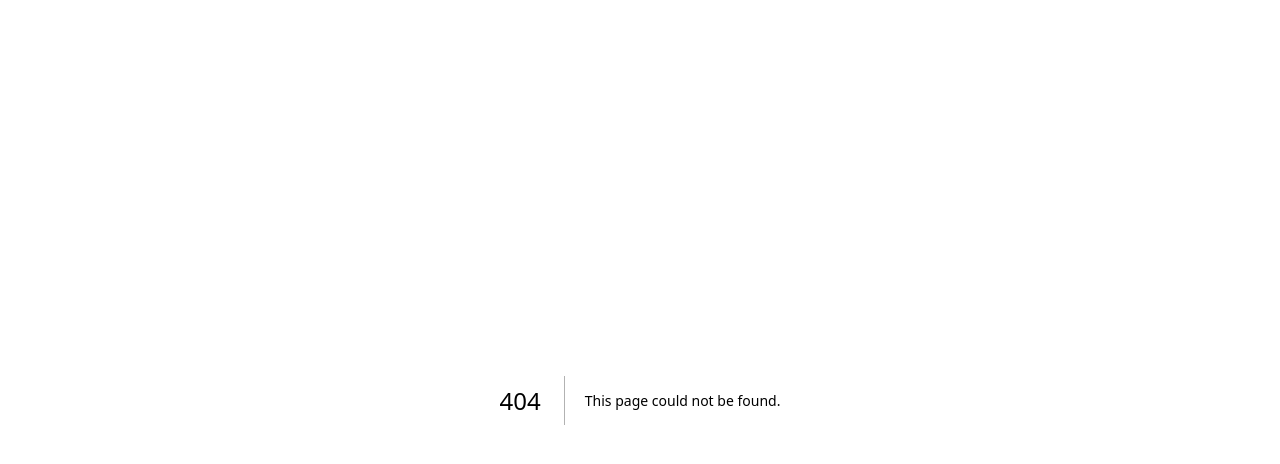
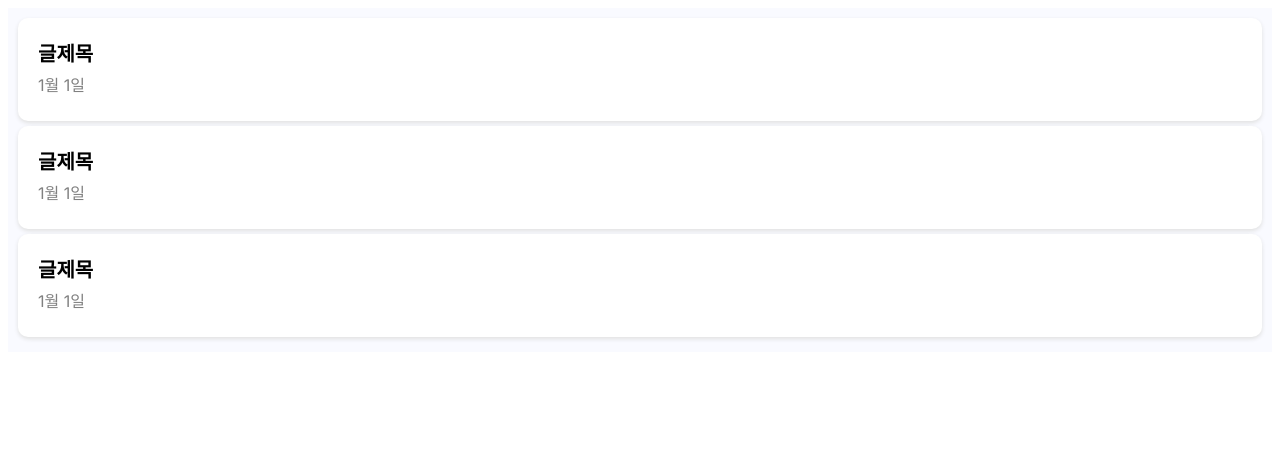
Before and after one commit to YeryunJung/next-exercises, a Next.js app in the folder forum/: page /list in a window 1280 px wide. Before the commit this address had no page. Shown: the top 464 px of the page. Built offline with nearby package versions, Linux system fonts and the light colour scheme.

Commit message:
Feat: DB 호출 함수 파일 및 list 페이지 구현

```diff
--- a/forum/app/globals.css
+++ b/forum/app/globals.css
@@ -0,0 +1,20 @@
+.list-bg {
+    background: rgb(249, 250, 255);
+    padding: 10px;
+  }
+  .list-item {
+    background: white;
+    border-radius: 10px;
+    padding: 20px;
+    margin-bottom: 5px;
+    box-shadow: rgb(224, 224, 224) 0px 2px 4px 0px;
+  }
+  .list-item h4 {
+    font-size: 20px;
+    font-weight: 800;
+    margin: 0;
+  }
+  .list-item p {
+    color: grey;
+    margin : 5px 0px;
+  }
--- /dev/null
+++ b/forum/app/list/page.js
@@ -0,0 +1,18 @@
+export default async function List() {
+  return (
+    <div className="list-bg">
+      <div className="list-item">
+        <h4>글제목</h4>
+        <p>1월 1일</p>
+      </div>
+      <div className="list-item">
+        <h4>글제목</h4>
+        <p>1월 1일</p>
+      </div>
+      <div className="list-item">
+        <h4>글제목</h4>
+        <p>1월 1일</p>
+      </div>
+    </div>
+  );
+}
--- a/forum/package.json
+++ b/forum/package.json
@@ -9,8 +9,9 @@
     "lint": "next lint"
   },
   "dependencies": {
+    "mongodb": "^6.2.0",
+    "next": "13.5.6",
     "react": "^18",
-    "react-dom": "^18",
-    "next": "13.5.6"
+    "react-dom": "^18"
   }
 }
```
Also changed, not shown: forum/app/page.js (+8 -3 lines), forum/util/database.js (added, +15 -0 lines), 1 other file (tests, documents, lock files or other folders).
